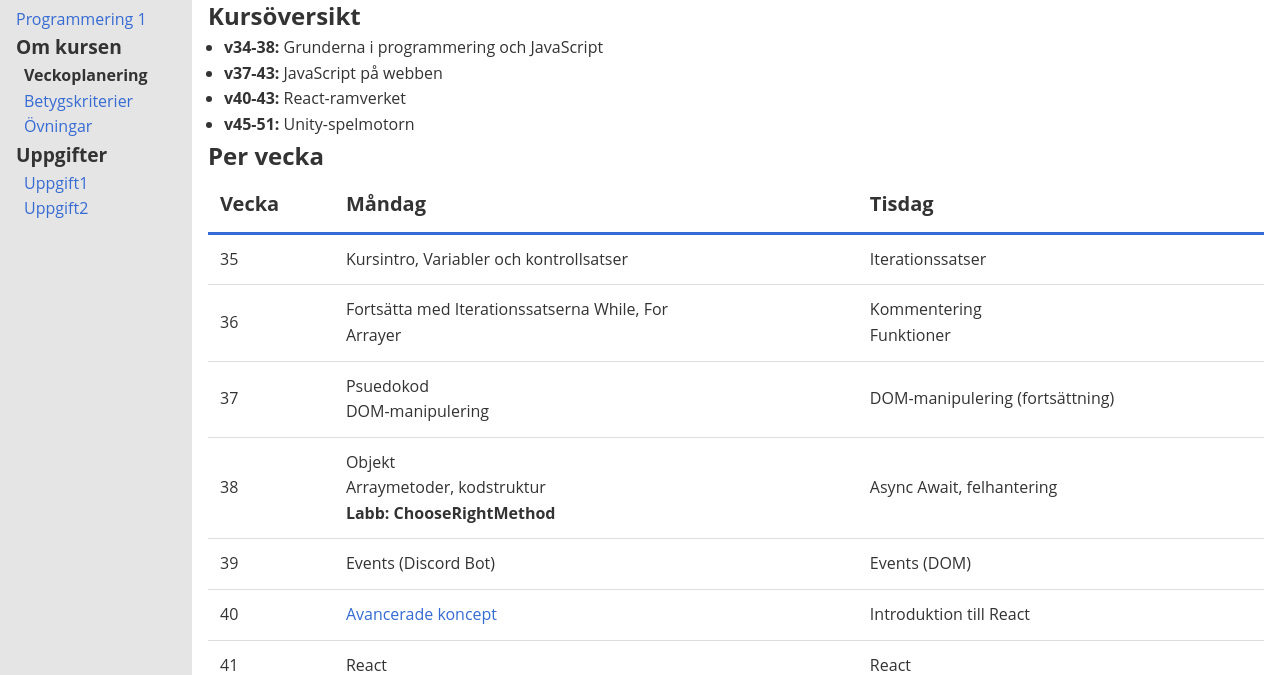
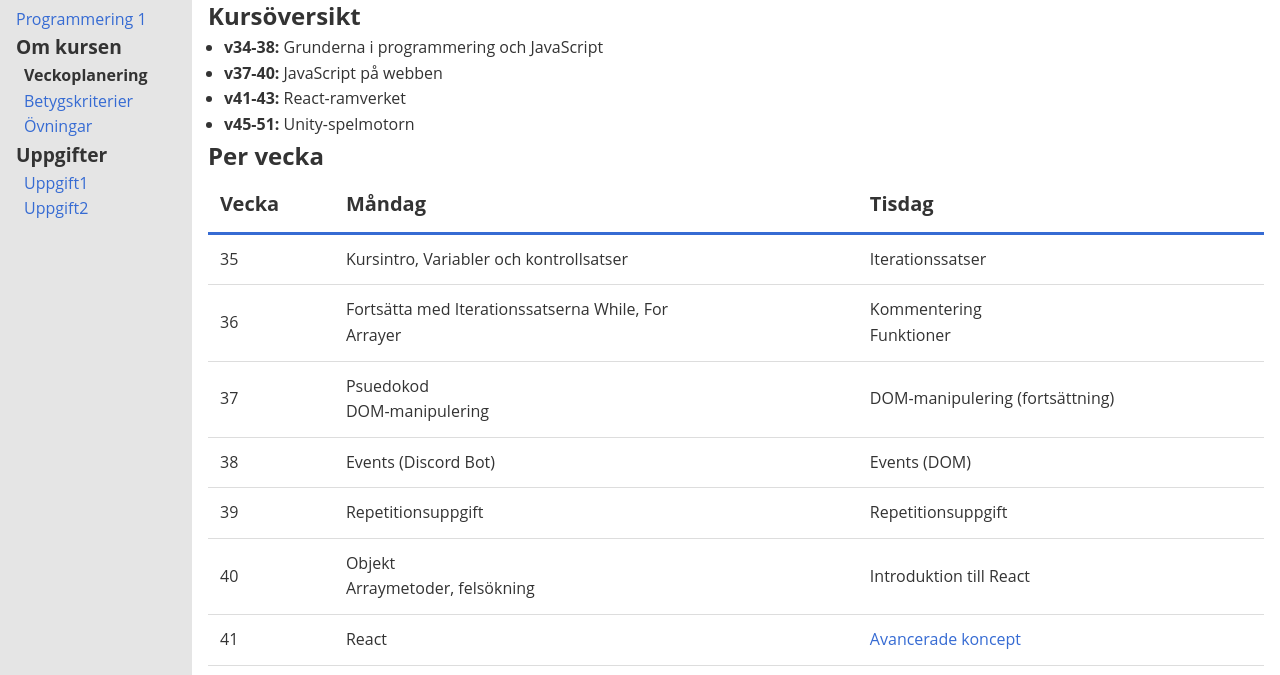
Before and after one commit to FractalThought/GuteTeknik2, a Gatsby site: page /prog1/planering in a window 1280 px wide. Shown: the part 125-800 px from the top of the page. Built offline with nearby package versions, Linux system fonts and the light colour scheme; Gatsby itself is replaced by a stand-in of ours.

Commit message:
Updated planning for Prog1

```diff
--- a/src/pages/prog1/planering.md
+++ b/src/pages/prog1/planering.md
@@ -6,22 +6,22 @@ date: "2017-08-10"
 ## Kursöversikt
 
 - **v34-38:** Grunderna i programmering och JavaScript
-- **v37-43:** JavaScript på webben
-- **v40-43:** React-ramverket
+- **v37-40:** JavaScript på webben
+- **v41-43:** React-ramverket
 - **v45-51:** Unity-spelmotorn
 
 ## Per vecka
 
-| Vecka | Måndag                                                                                                                      | Tisdag                          |
-| ----- | --------------------------------------------------------------------------------------------------------------------------- | ------------------------------- |
-| 35    | Kursintro, Variabler och kontrollsatser                                                                                     | Iterationssatser                |
-| 36    | Fortsätta med Iterationssatserna While, For<br> Arrayer                                                                     | Kommentering<br>Funktioner      |
-| 37    | Psuedokod<br>DOM-manipulering                                                                                               | DOM-manipulering (fortsättning) |
-| 38    | Objekt<br>Arraymetoder, kodstruktur<br>**Labb: ChooseRightMethod**                                                          | Async Await, felhantering       |
-| 39    | Events (Discord Bot)                                                                                                        | Events (DOM)                    |
-| 40    | [Avancerade koncept](https://hackernoon.com/12-javascript-concepts-that-will-level-up-your-development-skills-b37d16ad7104) | Introduktion till React         |
-| 41    | React                                                                                                                       | React                           |
-| 42    | React                                                                                                                       | React                           |
-| 43    | React                                                                                                                       | React                           |
-| 44    | **_LOV_**                                                                                                                   | **_LOV_**                       |
-| 45-51 | Unity                                                                                                                       | Unity                           |
+| Vecka | Måndag                                                  | Tisdag                                                                                                                      |
+| ----- | ------------------------------------------------------- | --------------------------------------------------------------------------------------------------------------------------- |
+| 35    | Kursintro, Variabler och kontrollsatser                 | Iterationssatser                                                                                                            |
+| 36    | Fortsätta med Iterationssatserna While, For<br> Arrayer | Kommentering<br>Funktioner                                                                                                  |
+| 37    | Psuedokod<br>DOM-manipulering                           | DOM-manipulering (fortsättning)                                                                                             |
+| 38    | Events (Discord Bot)                                    | Events (DOM)                                                                                                                |
+| 39    | Repetitionsuppgift                                      | Repetitionsuppgift                                                                                                          |
+| 40    | Objekt<br>Arraymetoder, felsökning                      | Introduktion till React                                                                                                     |
+| 41    | React                                                   | [Avancerade koncept](https://hackernoon.com/12-javascript-concepts-that-will-level-up-your-development-skills-b37d16ad7104) |
+| 42    | React                                                   | React                                                                                                                       |
+| 43    | React                                                   | Async Await                                                                                                                 |
+| 44    | **_LOV_**                                               | **_LOV_**                                                                                                                   |
+| 45-51 | Unity                                                   | Unity                                                                                                                       |
```
